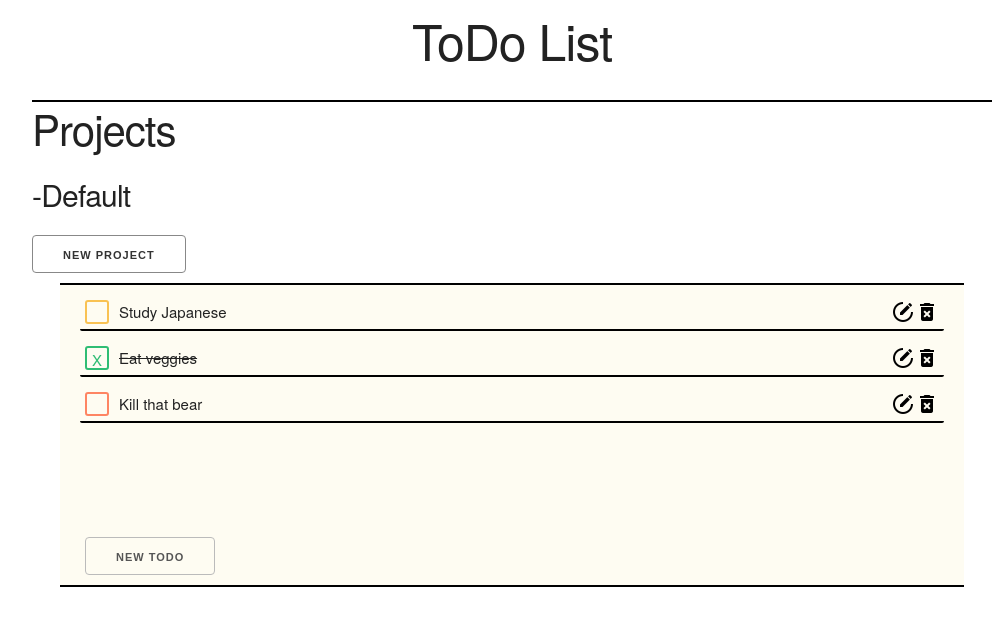
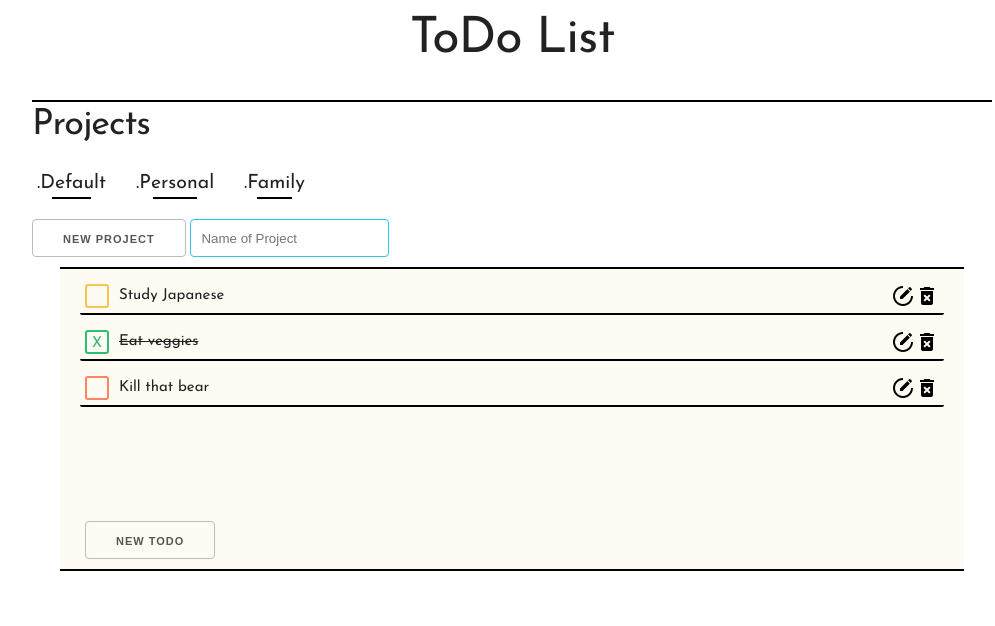
Before and after one commit to TreusK/2do, a website built with webpack: page dist/index.html in a window 1280 px wide. Both pictures are taken after a click on the button "NEW PROJECT". Shown: the whole page, without its empty margins (128-1123 px from the left). Built offline with nearby package versions, Linux system fonts and the light colour scheme.

Commit message:
Finished? with the todos section; styled the projects section a little and created a projects module with methods like reset, render, events

```diff
--- a/src/index.js
+++ b/src/index.js
@@ -2,7 +2,10 @@
 let todosContainer = document.querySelector('#todosContainer');
 let containerForm = document.querySelector('#containerForm');
 let newTodoBtn = document.querySelector('#newTodoBtn');
+
 let newProjectBtn = document.querySelector('#newProjectBtn');
+let newProjectInput = document.querySelector('#newProjectInput');
+let projectsContainer = document.querySelector('#projectsContainer');
 
 let form = document.querySelector('#form');
 let titleInput = document.querySelector('#titleInput');
@@ -16,6 +19,9 @@ import deleteIcon from './modules/delete.png';
 import editIcon from './modules/edit.png';
 
 
+function sayHi() {
+    console.log('hi');
+}
 
 //Test default object for now
 let defObj = {
@@ -39,6 +45,7 @@ let defObj3 = {
 
 //Global variables
 let arrOfTodos = [defObj, defObj2, defObj3];
+let arrOfProjects = ['Default', 'Personal', 'Family'];
 let editIndex = -1;
 let checkedValue = true;
 
@@ -60,6 +67,9 @@ function elemMaker(elemToCreate, attribute, eventFunc, extraObj) {
     }
     if(attribute == 'todoTitle') {
         elem.textContent = extraObj.title;
+    }
+    if(attribute == 'projectBtn') {
+        elem.textContent = '.' + extraObj;
     }
     //Return early for these since they don't need an event
     if(attribute == 'todo' || attribute == 'todoTop' || attribute == 'todoBottom') {
@@ -195,6 +205,50 @@ const formModule = (() => {
     return {formToObj, hideForm, showForm}
 })();
 
+///////Project module
+const projectMaker = (() =>{
+    //Event function for the new project button on click
+    function newProjectBtnClick() {
+        newProjectInput.classList.toggle('hideMe');
+        newProjectInput.focus();
+    }
+
+    //Event function for the new project input on enter
+    function newProjectInputEnter(e) {
+        let key = e.key;
+        if(key == 'Enter') {
+            let name = newProjectInput.value;
+            if(arrOfProjects.includes(name)) {
+                alert('That name is already in use')
+            } else {
+                arrOfProjects.push(name);
+                reset();
+                renderArr();
+                newProjectInput.classList.toggle('hideMe');
+                newProjectInput.value = '';
+            }
+        }
+    }
+
+    //Function to take a string and return a project element
+    function strToHtml(str, index) {
+        let projectBtn = elemMaker('div', 'projectBtn', sayHi, str);
+        return projectBtn;
+    }
+
+    //Function to empty the projects container
+    function reset() {
+        projectsContainer.innerHTML = '';
+    }
+
+    //Function to render the arrOfProjects
+    function renderArr() {
+        arrOfProjects.map(elem => projectsContainer.append(strToHtml(elem)));
+    }
+
+    return {newProjectBtnClick, newProjectInputEnter, renderArr, reset}
+})();
+
 
 
 ///////////Events///////////
@@ -228,4 +282,11 @@ form.addEventListener('submit', (e) => {
     form.reset();
 })
 
+//Event for the new project button
+newProjectBtn.addEventListener('click', projectMaker.newProjectBtnClick);
+
+//Event for the new project input
+newProjectInput.addEventListener('keydown', projectMaker.newProjectInputEnter);
+
 todoMaker.renderArr();
+projectMaker.renderArr();
```
Also changed, not shown: dist/index.html, dist/main.js, dist/style.css, src/modules/JosefinSans-Regular.ttf (added), src/modules/JosefinSans.ttf (added).
